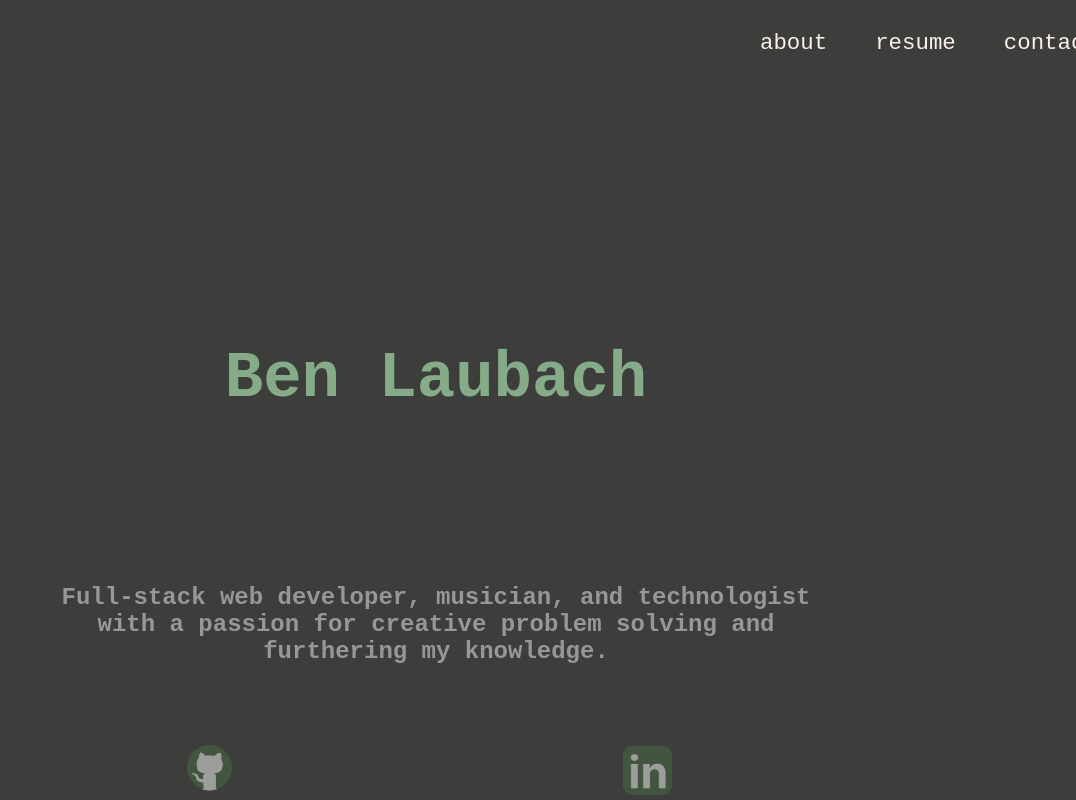
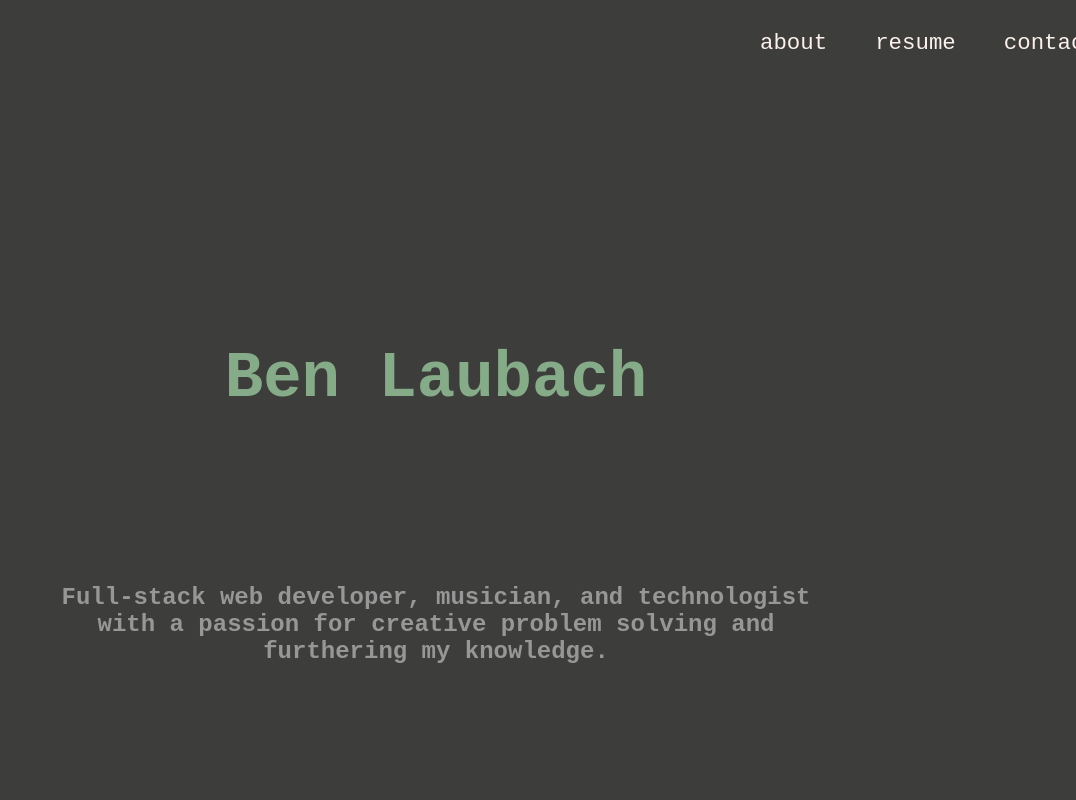
Before and after one commit to blaubachs/react-portfolio, a React (Create React App) app: page / in a window 1280 px wide. Shown: the top 800 px of the page, without its empty margins (204-1280 px from the left). Built offline with nearby package versions, Linux system fonts and the light colour scheme; a web font is replaced by a local one.

Commit message:
added footer

```diff
--- a/src/App.js
+++ b/src/App.js
@@ -1,8 +1,7 @@
 import "./App.css";
 import Header from "./components/Header";
 import About from "./components/About";
-import linkedInIcon from "./assets/img/linkedinicon.png";
-import githubIcon from "./assets/img/githubicon.png";
+import Footer from "./components/Footer";
 import WorkCard from "./components/WorkCard";
 import CAT from "./assets/img/cattention.png";
 import BGP from "./assets/img/Board-Game-Party.png";
@@ -53,19 +52,8 @@ function App() {
         ))}
       </section>
 
-      <div className="icons">
-        <a href="https://github.com/blaubachs" rel="noreferrer" target="_blank">
-          <img alt="github logo" height="50" src={githubIcon} />
-        </a>
-        <a
-          href="https://www.linkedin.com/in/blaubachs/"
-          rel="noreferrer"
-          target="_blank"
-        >
-          <img alt="linkedIn" height="50" src={linkedInIcon} />
-        </a>
-      </div>
       <About />
+      <Footer />
     </div>
   );
 }
--- /dev/null
+++ b/src/assets/css/Footer.css
@@ -0,0 +1,10 @@
+#Footer {
+  margin-top: 1rem;
+  margin-bottom: 1rem;
+  position: relative;
+  bottom: 0;
+  width: 100%;
+  height: 60px;
+  display: flex;
+  justify-content: space-evenly;
+}
--- /dev/null
+++ b/src/components/Footer.js
@@ -0,0 +1,21 @@
+import React from "react";
+import linkedInIcon from "../assets/img/linkedinicon.png";
+import githubIcon from "../assets/img/githubicon.png";
+import "../assets/css/Footer.css";
+
+export default function Footer() {
+  return (
+    <div id="Footer">
+      <a href="https://github.com/blaubachs" rel="noreferrer" target="_blank">
+        <img alt="github logo" height="50" src={githubIcon} />
+      </a>
+      <a
+        href="https://www.linkedin.com/in/blaubachs/"
+        rel="noreferrer"
+        target="_blank"
+      >
+        <img alt="linkedIn" height="50" src={linkedInIcon} />
+      </a>
+    </div>
+  );
+}
--- a/src/index.css
+++ b/src/index.css
@@ -25,15 +25,6 @@ body {
   -moz-osx-font-smoothing: grayscale;
 }
 
-.icons {
-  position: absolute;
-  bottom: 0;
-  width: 99%;
-  height: 55px;
-  display: flex;
-  justify-content: space-evenly;
-}
-
 .work {
   margin-top: 15px;
   display: flex;
```
